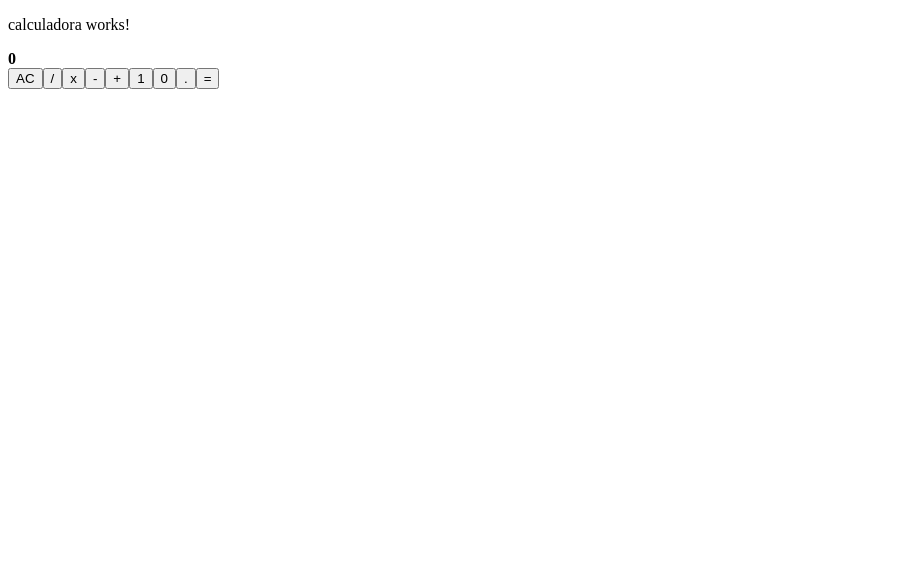
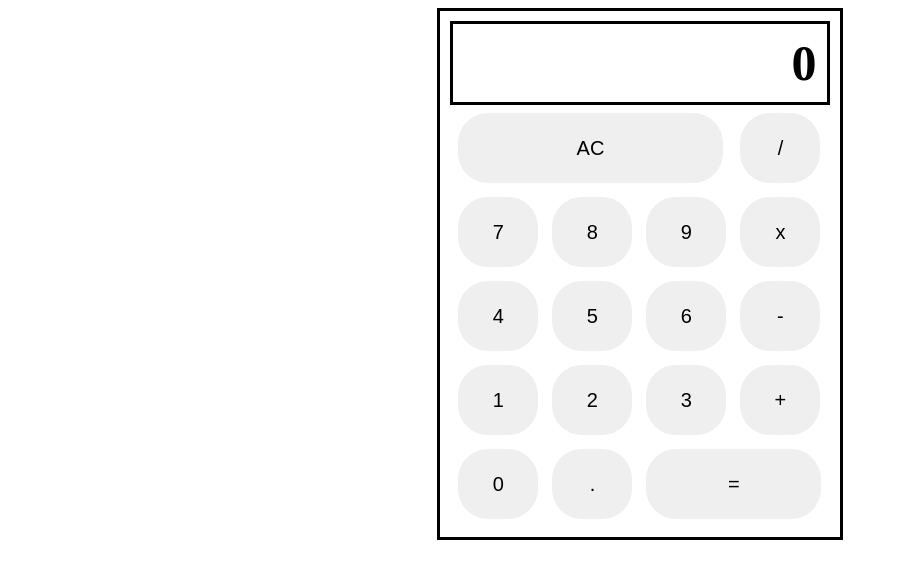
Before and after one commit to Vini9-9/calculator-angular, an Angular app: page / in a window 1280 px wide. Shown: the top 578 px of the page, without its empty margins (0-898 px from the left). Built offline with nearby package versions, Linux system fonts and the light colour scheme.

Commit message:
Estilo simples

```diff
--- a/src/app/calculadora/calculadora.component.css
+++ b/src/app/calculadora/calculadora.component.css
@@ -0,0 +1,33 @@
+#calculadora {
+    margin: auto;
+    width: 30%;
+    border: 3px solid black;
+    padding: 10px;
+}
+
+#display {
+    margin: auto;
+    border: 3px solid black;
+    padding: 10px;
+    text-align: right;
+    font-size: 50px;
+}
+
+input#AC {
+    width: 95%;
+}
+
+input#equal {
+    width: 95%;
+}
+
+input {
+    height: 70px;
+    width: 80px;
+    border: 0;
+    border-radius: 30px;
+    margin: 5px;
+    font-size: 20px;
+    cursor: pointer;
+    transition: all 200ms ease;
+}
--- a/src/app/calculadora/calculadora.component.html
+++ b/src/app/calculadora/calculadora.component.html
@@ -1,24 +1,40 @@
-<p>calculadora works!</p>
-
 <div id="calculadora">
     <div id="display">
         <b>
             {{display}}
         </b>
     </div>
-    <div id="botoes">
-        <button (click)="limparMemoria()">AC</button>
-        <button (click)="setOperacao('/')">/</button>
-        <!-- 7, 8, 9 -->
-        <button (click)="setOperacao('*')">x</button>
-        <!-- 4, 5, 6 -->
-        <button (click)="setOperacao('-')">-</button>
-        <!-- 1, 2, 3 -->
-        <button (click)="setOperacao('+')">+</button>
-        <button (click)="addDigito($event.target)">1</button>
-        <button (click)="addDigito($event.target)">0</button>
-        <button (click)="addDigito($event.target)">.</button>
-        <button (click)="setOperacao('=')">=</button>
+    <div class="botoes">
+        <table>
+            <tr>
+                <td colspan="3"><input type="button" (click)="limparMemoria()" value="AC" id="AC"></td>
+                <td><input type="button" (click)="setOperacao('/')" value="/"></td>
+            </tr>
+            <tr>
+                <td><input type="button" (click)="addDigito($event.target)" value="7"></td>
+                <td><input type="button" (click)="addDigito($event.target)" value="8"></td>
+                <td><input type="button" (click)="addDigito($event.target)" value="9"></td>
+                <td><input type="button" (click)="setOperacao('*')" value="x"></td>
+            </tr>
+            <tr>
+                <td><input type="button" (click)="addDigito($event.target)" value="4"></td>
+                <td><input type="button" (click)="addDigito($event.target)" value="5"></td>
+                <td><input type="button" (click)="addDigito($event.target)" value="6"></td>
+                <td><input type="button" (click)="setOperacao('-')" value="-"></td>
+            </tr>
+            <tr>
+                <td><input type="button" (click)="addDigito($event.target)" value="1"></td>
+                <td><input type="button" (click)="addDigito($event.target)" value="2"></td>
+                <td><input type="button" (click)="addDigito($event.target)" value="3"></td>
+                <td><input type="button" (click)="setOperacao('+')" value="+"></td>
+            </tr>
+            <tr>
+                <td><input type="button" (click)="addDigito($event.target)" value="0"></td>
+                <td><input type="button" (click)="addDigito($event.target)" value="."></td>
+                <td colspan="2"><input type="button" (click)="setOperacao('=')" value="=" id="equal"></td>
+            </tr>
+        </table>
+
     </div>
 </div>
 
--- a/src/app/calculadora/calculadora.component.ts
+++ b/src/app/calculadora/calculadora.component.ts
@@ -20,7 +20,7 @@ export class CalculadoraComponent implements OnInit {
   }
 
   addDigito(botao:any) {
-    const digito: string = botao.textContent;
+    const digito: string = botao.value;
 
     if(digito.includes('.') && this.display.includes('.')){
       return
```
